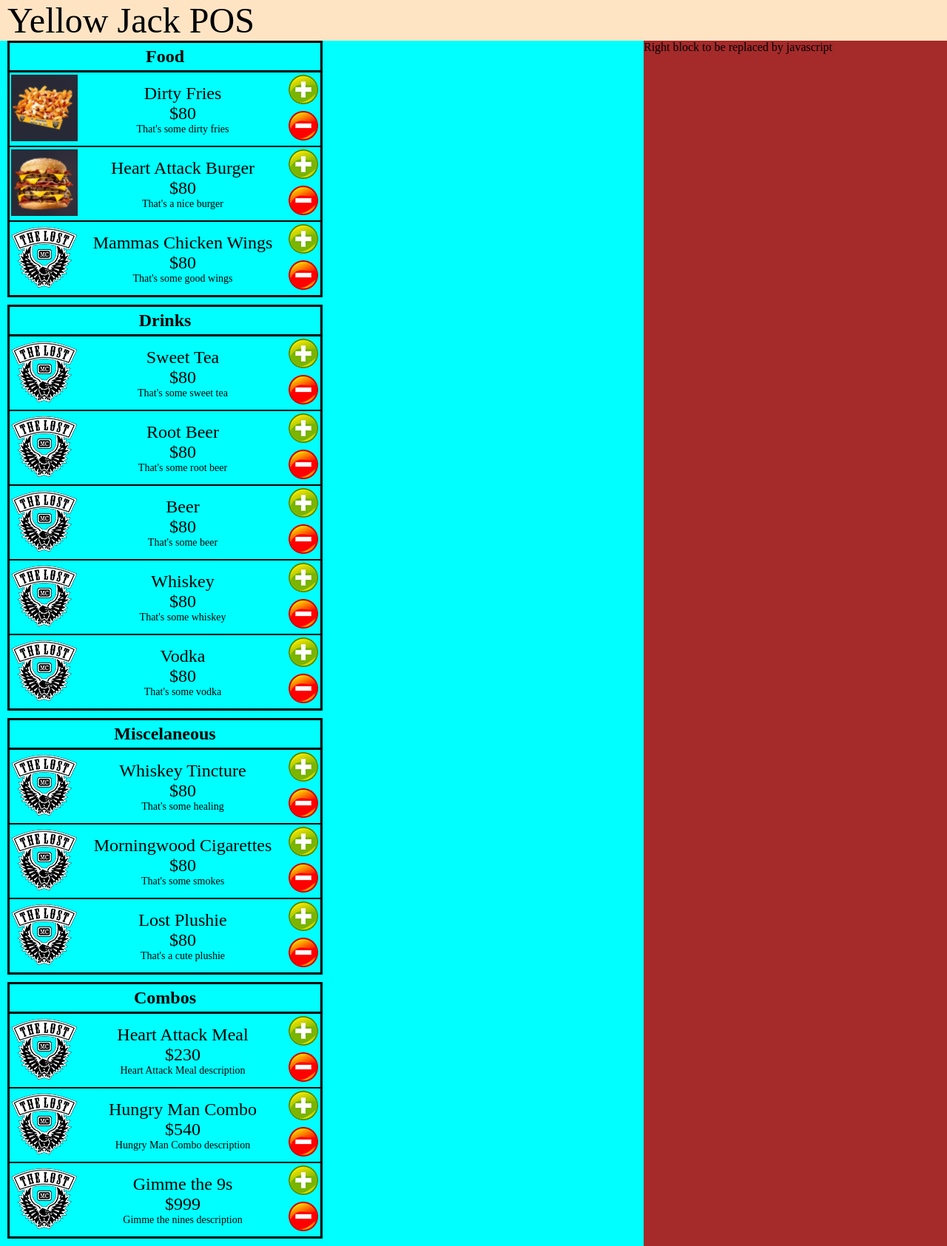
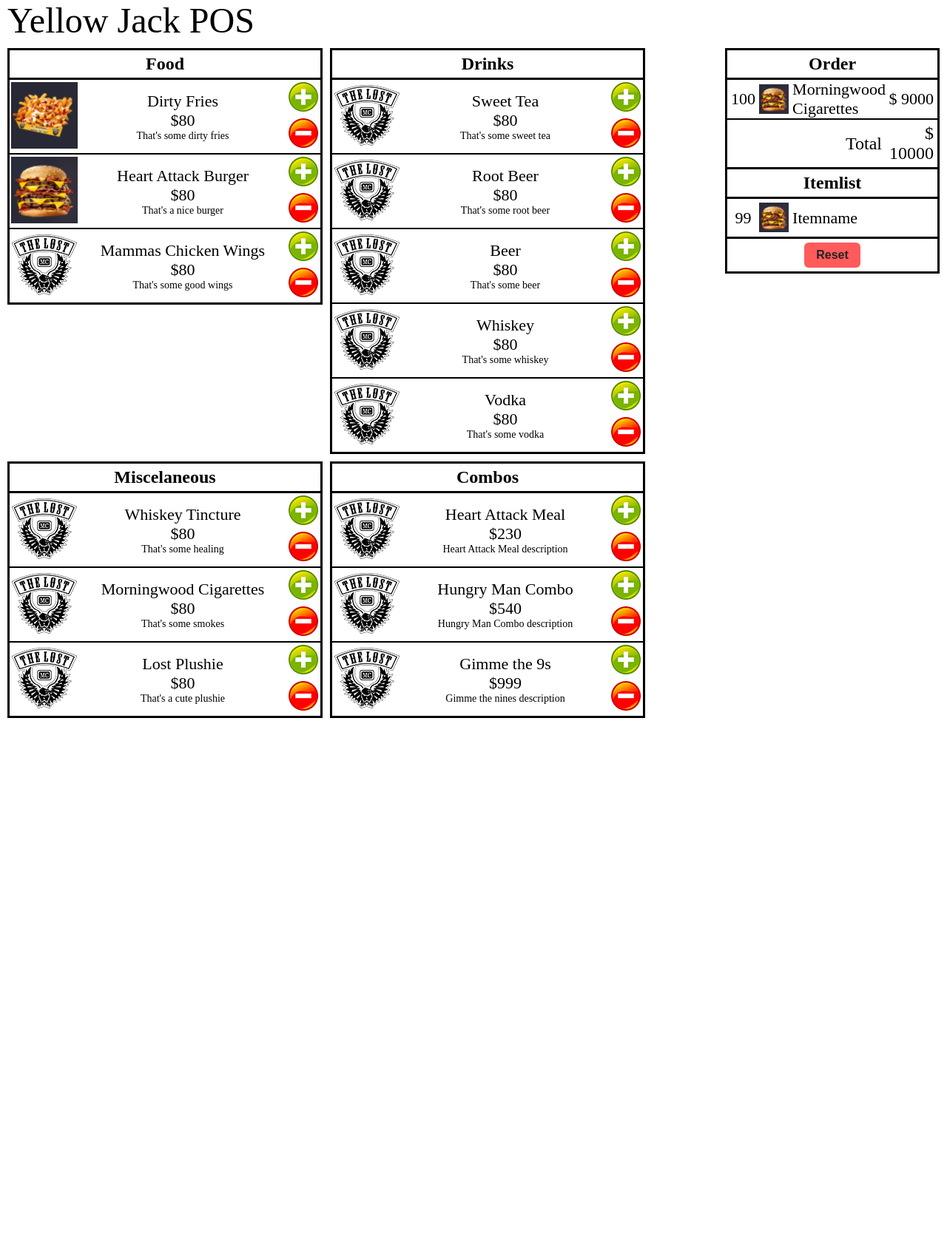
Before and after one commit to OxymoRonald/web, a PHP site: page / in a window 1280 px wide. Shown: the whole page at 74% size. After the commit the page ends 971 px from the top, so only its background shows below. Run offline with PHP 8.4, Linux system fonts and the light colour scheme.

Commit message:
commented

```diff
--- a/assets/point_of_sale.js
+++ b/assets/point_of_sale.js
@@ -24,7 +24,7 @@ function main(){
                     // Add table row
                     mainTable += "<tr>";
                     // Add image cell
-                    mainTable += "<td class='item_image'><img src='products/"+ jsonData[group][item].image +"' alt='Burger'></td>";
+                    mainTable += "<td class='item_image'><img src='products/"+ jsonData[group][item].image +"' alt='" + item + "'></td>";
                     // Add text cell
                         mainTable += "<td class='item_body'><div class='item_title'>"+ item +"<br/>$"+ jsonData[group][item].price +"</div>";
                         mainTable += "<div class='item_description'>"+ jsonData[group][item].description +"</div></td>";
@@ -95,7 +95,7 @@ function posOrder(name, modifier){
         var orderTotal = 0;
 
         // Create order table
-        var orderTable = "<table>";
+        var orderTable = "<table class='orderlist'>";
         // Add header
         orderTable += "<tr><th colspan='4'>Order</th></tr>";
 
@@ -113,17 +113,17 @@ function posOrder(name, modifier){
 
                     // Add row to table
                     orderTable += "<tr>";
-                    orderTable += "<td>" + orderObject[item] + "</td>";
-                    orderTable += "<td>img</td>";
-                    orderTable += "<td>" + item + "</td>";
-                    orderTable += "<td>$ " + (orderObject[item] * jsonData[group][item].price) + "</td>";
+                    orderTable += "<td class='ordercounter'>" + orderObject[item] + "</td>";
+                    orderTable += "<td class='orderimage'><img src='products/"+ jsonData[group][item].image +"'/></td>";
+                    orderTable += "<td class='ordertitle'>" + item + "</td>";
+                    orderTable += "<td class='orderprice'>$ " + (orderObject[item] * jsonData[group][item].price) + "</td>";
                     orderTable += "</tr>";
                 }
             }
         }
 
         // Display order total
-        orderTable += "<tr><td colspan='3'>Total</td><td>$ " + orderTotal + "</td></tr>";
+        orderTable += "<tr><th colspan='3' class='ordertotal'>Total</th><th class='ordertotalprice'>$ " + orderTotal + "</th></tr>";
         // Create a total count of items to get
         // Add header for total items
         orderTable += "<tr><th colspan='4'>Itemlist</th></tr>";
@@ -169,19 +169,29 @@ function posOrder(name, modifier){
                 };
             };
         };
-        console.log(itemTotals);
+        //console.log(itemTotals);
         //console.log(itemTotals);
 
         // // For each item in itemTotals create a row
         for(item in itemTotals){
-            orderTable += "<tr>";
-            orderTable += "<td>" + itemTotals[item] + "</td>";
-            orderTable += "<td>img</td>";
-            orderTable += "<td colspan='2'>" + item + "</td>";
-            // orderTable += "<td>$ " + (orderObject[item] * jsonData[group][item].price) + "</td>";
-            orderTable += "</tr>";
+            // console.log(item);
+            // console.log(itemTotals)
+            // console.log(jsonData);
+            for(group in jsonData){
+                if(jsonData[group].hasOwnProperty(item)){
+                    console.log("Menu item: " + item + " found in " + group);
+                    orderTable += "<tr>";
+                    orderTable += "<td class='ordercounter'>" + itemTotals[item] + "</td>";
+                    orderTable += "<td class='orderimage'><img src='products/"+ jsonData[group][item].image +"'/></td>";
+                    orderTable += "<td colspan='2'>" + item + "</td>";
+                    // orderTable += "<td>$ " + (orderObject[item] * jsonData[group][item].price) + "</td>";
+                    orderTable += "</tr>";
+                }
+            }
         }
 
+        // Add reset button
+        orderTable += "<tr><td colspan='4' id='reload'><button onClick='window.location.reload();'>Reset</button></td></tr>"
         // Close table
         orderTable += "</table>";
 
--- a/assets/style.css
+++ b/assets/style.css
@@ -4,24 +4,25 @@
 }
 
 body {
-    background-color: bisque;
+    background-color: white;
 }
 
 #header {
     font-size: 48px;
-    padding-left: 10px;
+    padding: 10px;
+    padding-top:0px;
 }
 
 #main {
     display: flex;
     flex-direction: row;
-    background-color: coral;
+    /* background-color: coral; */
     justify-content: space-between;
 }
 
-#left_block {
+/* #left_block {
     background-color: aqua;
-}
+} */
 
     .itemlist {
         border: 3px solid black;
@@ -57,7 +58,7 @@ body {
     }
 
         .item_title {
-            font-size: 24px;
+            font-size: 22px;
         }
 
         .item_description {
@@ -69,7 +70,6 @@ body {
     }
 
     .item_buttons {
-        /* background-color:cornflowerblue; */
         padding:3px;
     }
 
@@ -77,13 +77,79 @@ body {
         margin-bottom: 5px;
     }
 
-    .item_counter {
-        font-size: 24px;
-        padding:15px;
-        background-color: chartreuse;
-    }
+/* #right_block {
+    background-color: brown;
+} */
 
-#right_block {
-    min-width: 410px;
-    background-color: brown;
+.orderlist {
+    border: 3px solid black;
+    border-collapse: collapse;
+    float: left;
+    display: block;
+    margin-left: 10px;
+    margin-right: 10px;
+    margin-bottom: 10px;
 }
+
+.orderlist th {
+    font-size: 24px;
+    padding: 5px;
+    border-bottom:3px solid black;
+}
+
+.orderlist td {
+    font-size: 22px;
+}
+
+.ordercounter {
+    text-align: center;
+    padding: 0px 5px;
+}
+
+.orderimage {
+    padding: 0px;
+}
+
+.orderimage img {
+    margin-top:5px;
+    margin-right: 5px;
+    width:40px;
+}
+
+.ordertitle {
+    width:310px;
+}
+
+.orderprice {
+    width:100px;
+    padding-right:5px;
+    text-align: right;
+}
+
+.ordertotal {
+    border-top: 2px solid black;
+    text-align: right;
+    font-weight: normal;
+}
+
+.ordertotalprice {
+    border-top: 2px solid black;
+    text-align: right;
+    font-weight: normal;
+}
+
+#reload {
+    text-align: center;
+    padding:5px;
+    border-top: 3px solid black;
+}
+
+#reload button{
+    background-color: rgb(255, 91, 91);
+    font-weight: bold;
+    font-size: 16px;
+    color:rgb(36, 36, 36);
+    padding: 8px 16px;
+    border: none;
+    border-radius: 6px;
+}
--- a/index.html
+++ b/index.html
@@ -7,7 +7,30 @@
         <div id="header">Yellow Jack POS</div>
         <div id="main">
             <div id="left_block">Left block to be replaced by javascript</div>
-            <div id="right_block">Right block to be replaced by javascript</div>
+            <!-- <div id="right_block">Right block to be replaced by javascript</div> -->
+            <div id="right_block">
+                <table class='orderlist'>
+                    <tr><th colspan='4'>Order</th></tr>
+
+                    <tr>
+                        <td class="ordercounter">100</td>
+                        <td class="orderimage"><img src="products/burger.png"/></td>
+                        <td class="ordertitle">Morningwood Cigarettes</td>
+                        <td class="orderprice">$ 9000</td>
+                    </tr>
+
+                    <tr><th colspan='3' class="ordertotal">Total</th><th class="ordertotalprice">$ 10000</th></tr>
+                    <tr><th colspan='4'>Itemlist</th></tr>
+
+                    <tr>
+                        <td class="ordercounter">99</td>
+                        <td class="orderimage"><img src="products/burger.png"/></td>
+                        <td colspan='2'>Itemname</td>
+                    </tr>
+
+                    <tr><td colspan="4" id="reload"><button onClick="window.location.reload();">Reset</button></td></tr>
+                </table>
+            </div>
         </div>
         <!-- <script type="application/json" src="itemlist.json"></script> -->
         <script type="text/javascript" src="assets/point_of_sale.js"></script>
```
